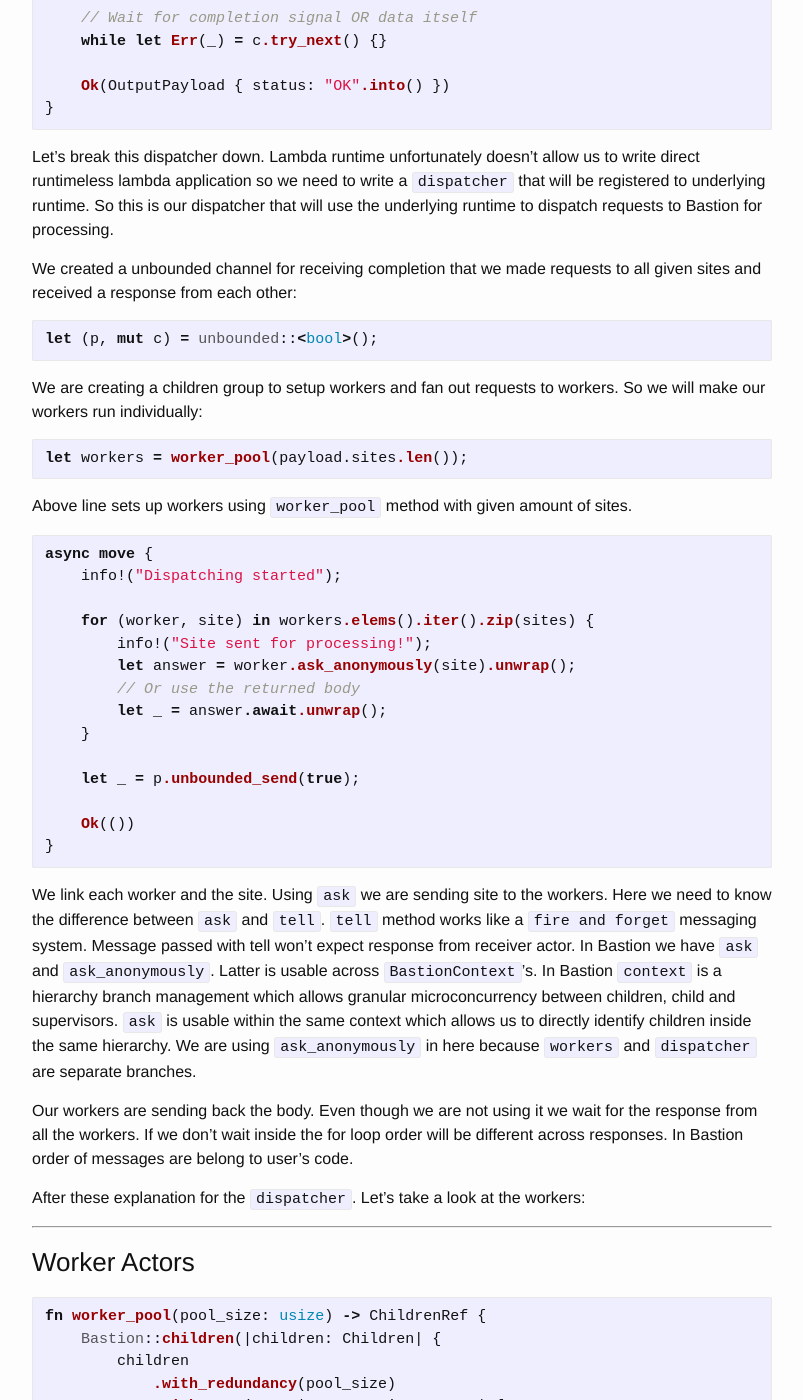
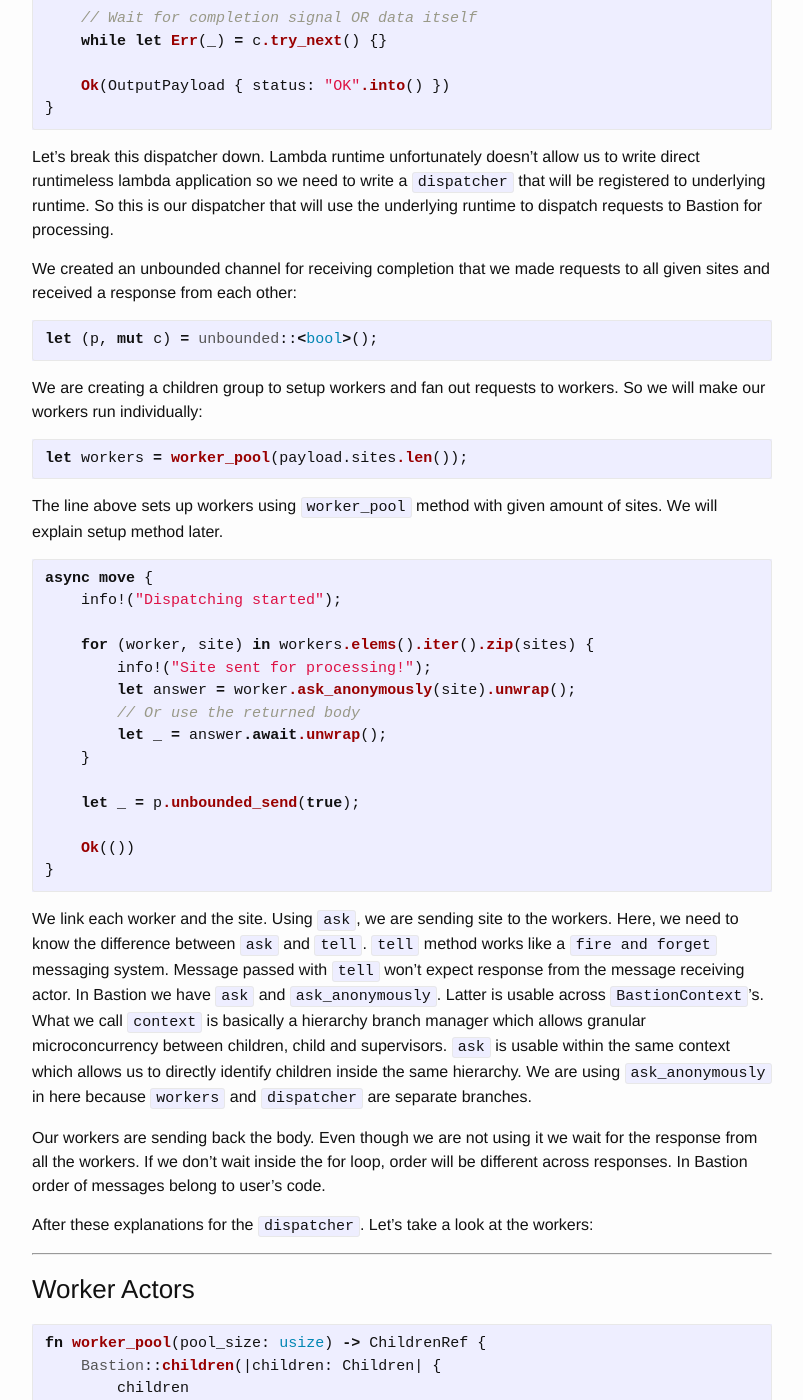
Before and after one commit to bastion-rs/blog, a Jekyll site: the page built from _posts/2020-02-01-writing-aws-lambda-functions-with-bastion.md, in a window 1280 px wide and 1400 px high, scrolled down 2413 px. Shown: the whole window, without its empty margins (238-1041 px from the left). Built offline with Jekyll 4.4.1, drawn with Linux system fonts in a browser that asks for light colours; some of the changed text lies outside the part shown.

Commit message:
Fix typos and grammar

````diff
--- a/_posts/2020-02-01-writing-aws-lambda-functions-with-bastion.md
+++ b/_posts/2020-02-01-writing-aws-lambda-functions-with-bastion.md
@@ -91,7 +91,7 @@ fn dispatcher(
 
 Let's break this dispatcher down. Lambda runtime unfortunately doesn't allow us to write direct runtimeless lambda application so we need to write a `dispatcher` that will be registered to underlying runtime. So this is our dispatcher that will use the underlying runtime to dispatch requests to Bastion for processing.
 
-We created a unbounded channel for receiving completion that we made requests to all given sites and received a response from each other:
+We created an unbounded channel for receiving completion that we made requests to all given sites and received a response from each other:
 
 ```rust
 let (p, mut c) = unbounded::<bool>();
@@ -102,7 +102,7 @@ We are creating a children group to setup workers and fan out requests to worker
 let workers = worker_pool(payload.sites.len());
 ```
 
-Above line sets up workers using `worker_pool` method with given amount of sites.
+The line above sets up workers using `worker_pool` method with given amount of sites. We will explain setup method later.
 
 ```rust
 async move {
@@ -121,11 +121,11 @@ async move {
 }
 ```
 
-We link each worker and the site. Using `ask` we are sending site to the workers. Here we need to know the difference between `ask` and `tell`. `tell` method works like a `fire and forget` messaging system. Message passed with tell won't expect response from receiver actor. In Bastion we have `ask` and `ask_anonymously`. Latter is usable across `BastionContext`'s. In Bastion `context` is a hierarchy branch management which allows granular microconcurrency between children, child and supervisors. `ask` is usable within the same context which allows us to directly identify children inside the same hierarchy. We are using `ask_anonymously` in here because `workers` and `dispatcher` are separate branches.
+We link each worker and the site. Using `ask`, we are sending site to the workers. Here, we need to know the difference between `ask` and `tell`. `tell` method works like a `fire and forget` messaging system. Message passed with `tell` won't expect response from the message receiving actor. In Bastion we have `ask` and `ask_anonymously`. Latter is usable across `BastionContext`'s. What we call `context` is basically a hierarchy branch manager which allows granular microconcurrency between children, child and supervisors. `ask` is usable within the same context which allows us to directly identify children inside the same hierarchy. We are using `ask_anonymously` in here because `workers` and `dispatcher` are separate branches.
 
-Our workers are sending back the body. Even though we are not using it we wait for the response from all the workers. If we don't wait inside the for loop order will be different across responses. In Bastion order of messages are belong to user's code.
+Our workers are sending back the body. Even though we are not using it we wait for the response from all the workers. If we don't wait inside the for loop, order will be different across responses. In Bastion order of messages belong to user's code.
 
-After these explanation for the `dispatcher`. Let's take a look at the workers:
+After these explanations for the `dispatcher`. Let's take a look at the workers:
 
 -------
 
````
Also changed, not shown: other parts of _posts/2020-02-01-writing-aws-lambda-functions-with-bastion.md (+2 -2 lines), 2 other files.
